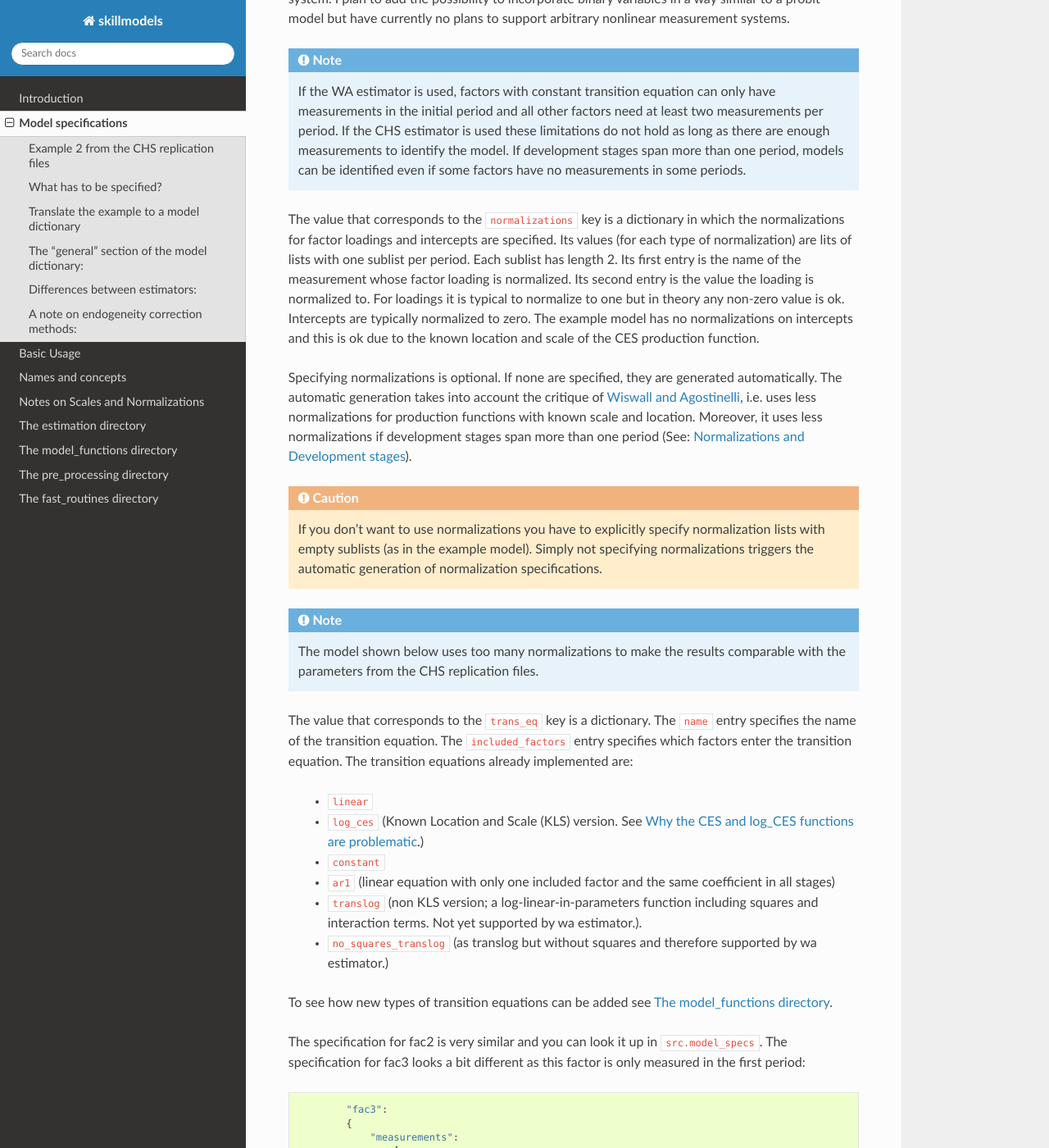
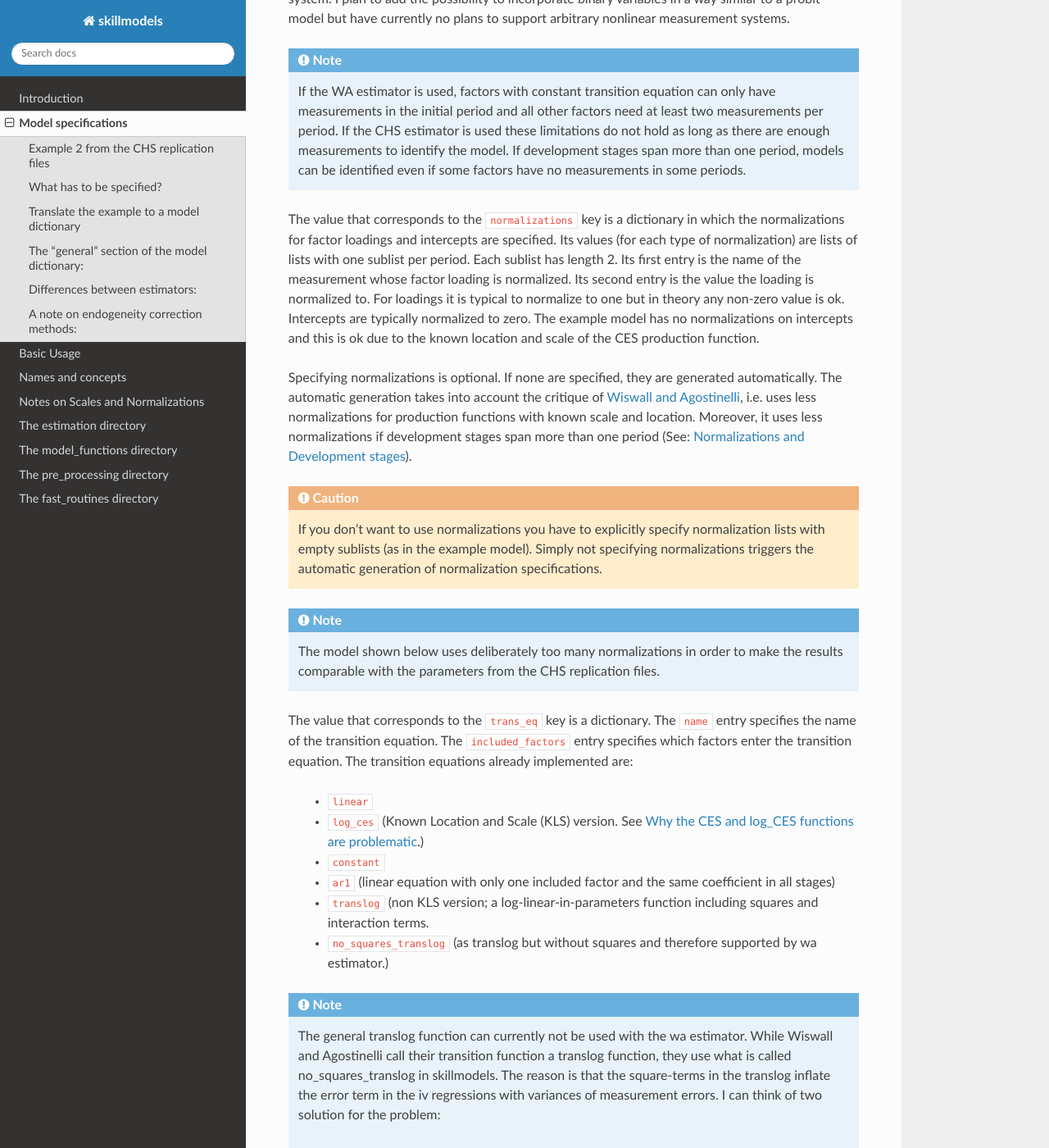
Before and after one commit to OpenSourceEconomics/skillmodels, a Sphinx documentation site: the page built from docs/source/model_specs.rst, in a window 1280 px wide and 1400 px high, scrolled down 2264 px. Shown: the whole window at 82% size. Built offline with Sphinx 7.4.7 and the Read the Docs theme 2.0.0, drawn with Linux system fonts in a browser that asks for light colours; some of the changed text lies outside the part shown.

Commit message:
Documented why general translog function can currently not be used with wa estimator and what could be done to change that.

```diff
--- a/docs/source/model_specs.rst
+++ b/docs/source/model_specs.rst
@@ -56,13 +56,13 @@
 
 .. Note:: If the WA estimator is used, factors with constant transition equation can only have measurements in the initial period and all other factors need at least two measurements per period. If the CHS estimator is used these limitations do not hold as long as there are enough measurements to identify the model. If development stages span more than one period, models can be identified even if some factors have no measurements in some periods.
 
-The value that corresponds to the ``normalizations`` key is a dictionary in which the normalizations for factor loadings and intercepts are specified. Its values (for each type of normalization) are lits of lists with one sublist per period. Each sublist has length 2. Its first entry is the name of the measurement whose factor loading is normalized. Its second entry is the value the loading is normalized to. For loadings it is typical to normalize to one but in theory any non-zero value is ok. Intercepts are typically normalized to zero. The example model has no normalizations on intercepts and this is ok due to the known location and scale of the CES production function.
+The value that corresponds to the ``normalizations`` key is a dictionary in which the normalizations for factor loadings and intercepts are specified. Its values (for each type of normalization) are lists of lists with one sublist per period. Each sublist has length 2. Its first entry is the name of the measurement whose factor loading is normalized. Its second entry is the value the loading is normalized to. For loadings it is typical to normalize to one but in theory any non-zero value is ok. Intercepts are typically normalized to zero. The example model has no normalizations on intercepts and this is ok due to the known location and scale of the CES production function.
 
 Specifying normalizations is optional. If none are specified, they are generated automatically. The automatic generation takes into account the critique of `Wiswall and Agostinelli <https://dl.dropboxusercontent.com/u/33774399/wiswall_webpage/agostinelli_wiswall_renormalizations.pdf>`_, i.e. uses less normalizations for production functions with known scale and location. Moreover, it uses less normalizations if development stages span more than one period (See: :ref:`normalization_and_stages`).
 
 .. Caution:: If you don't want to use normalizations you have to explicitly specify normalization lists with empty sublists (as in the example model). Simply not specifying normalizations triggers the automatic generation of normalization specifications.
 
-.. Note:: The model shown below uses too many normalizations to make the results comparable with the
+.. Note:: The model shown below uses deliberately too many normalizations in order to make the results comparable with the
     parameters from the CHS replication files.
 
 The value that corresponds to the ``trans_eq`` key is a dictionary. The ``name`` entry specifies the name of the transition equation. The ``included_factors`` entry specifies which factors enter the transition equation. The transition equations already implemented are:
@@ -71,8 +71,13 @@
     * ``log_ces`` (Known Location and Scale (KLS) version. See :ref:`log_ces_problem`.)
     * ``constant``
     * ``ar1`` (linear equation with only one included factor and the same coefficient in all stages)
-    * ``translog`` (non KLS version; a log-linear-in-parameters function including squares and interaction terms. Not yet supported by wa estimator.).
+    * ``translog`` (non KLS version; a log-linear-in-parameters function including squares and interaction terms.
     * ``no_squares_translog`` (as translog but without squares and therefore supported by wa estimator.)
+
+.. Note:: The general translog function can currently not be used with the wa estimator. While Wiswall and Agostinelli call their transition function a translog function, they use what is called no_squares_translog in skillmodels. The reason is that the square-terms in the translog inflate the error term in the iv regressions with variances of measurement errors. I can think of two solution for the problem:
+
+    #) Circumvent the problem: Instead of replacing the square of a factor in the iv equation by the square of a residual measurement one could use the product of two different residual measurements of the same factor. However, this increases the number of required measurements to at least 3 per period and factor and requires changes at several places of the code.
+    #) Correction approach: As skillmodels already implements an extended version of the wa estimator where measurement variances are estimated, one could simply subtract those variances (scaled with several model parameters) from the intercept in the iv equation. This requires relatively few changes in the code but one drawback is that the measurement variances are estimated very imprecisely.
 
 To see how new types of transition equations can be added see :ref:`model_functions`.
 
```
